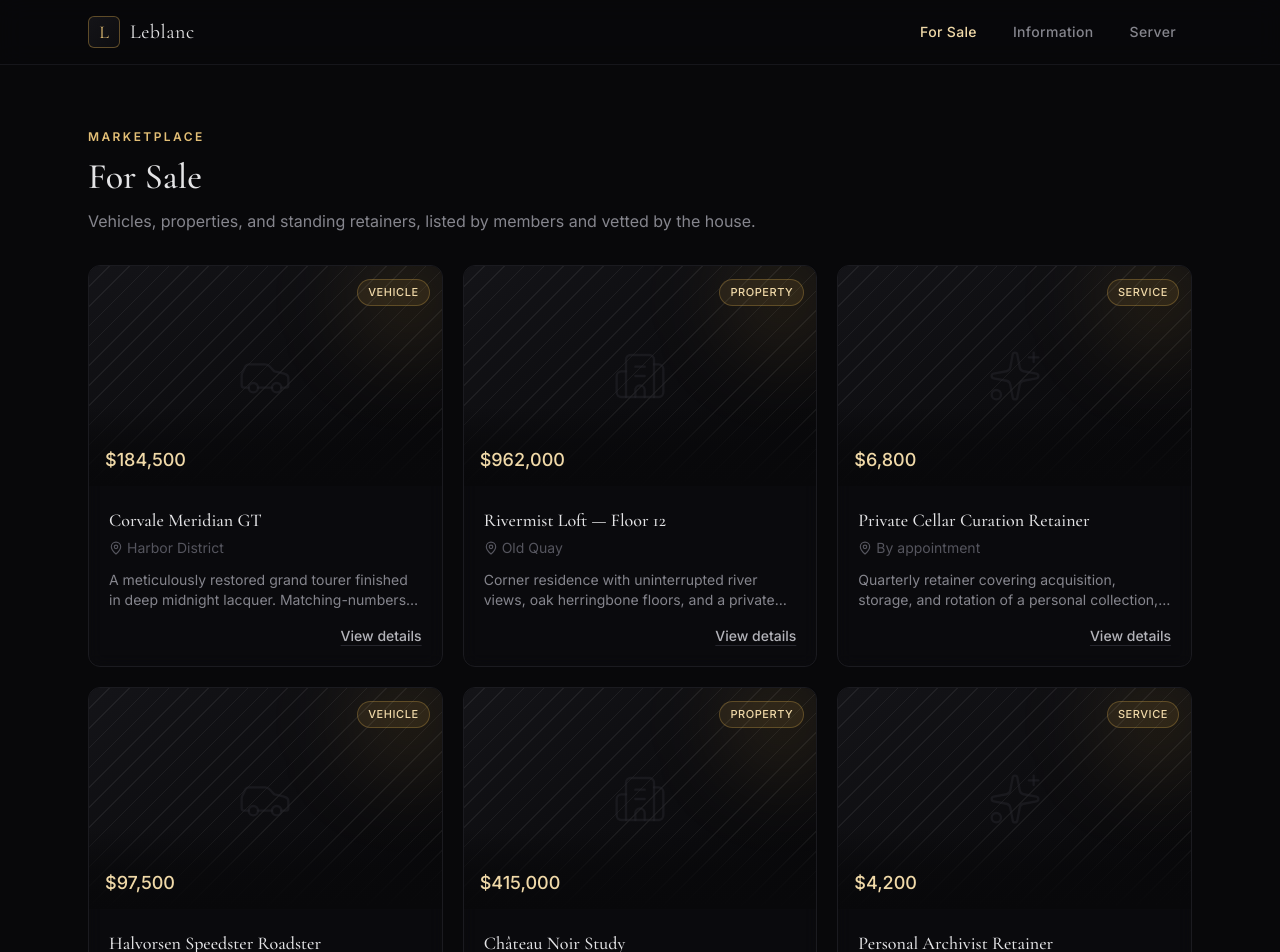
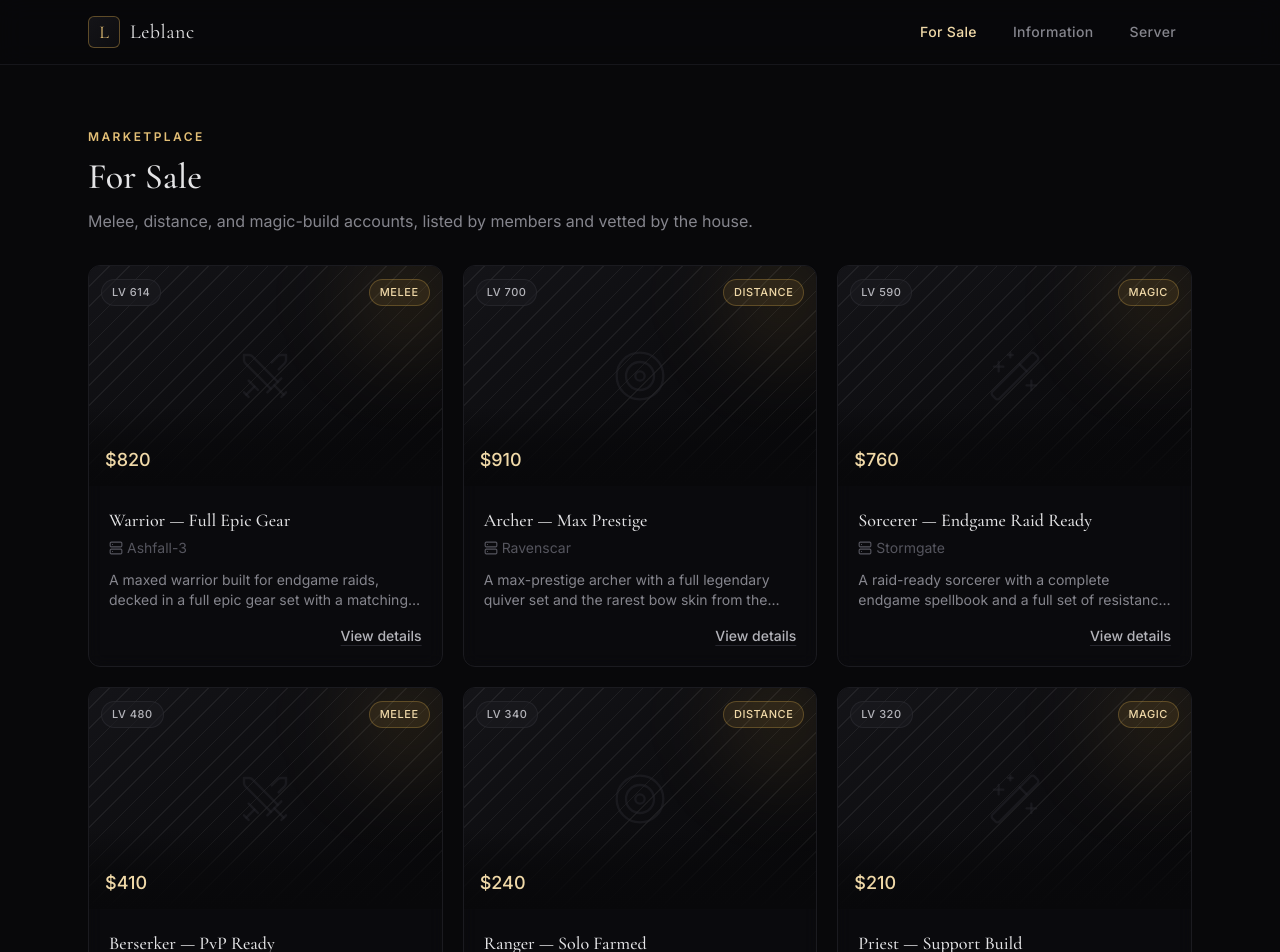
Before and after one commit to Leblancmid/Leblanc, a React (Vite) app: page /for-sale in a window 1280 px wide. Shown: the top 952 px of the page. Built offline with nearby package versions, Linux system fonts and the light colour scheme.

Commit message:
Rework listings as game accounts with Melee/Distance/Magic categories
Replaces the Vehicle/Property/Service taxonomy with build categories
matching the account-marketplace direction (level, server, standing
fields), and rewrites the sample listings and copy to match.

```diff
--- a/src/data/listings.ts
+++ b/src/data/listings.ts
@@ -3,187 +3,201 @@ import type { Listing } from '@/types'
 export const listings: Listing[] = [
   {
     id: 'lb-001',
-    title: 'Corvale Meridian GT',
-    category: 'Vehicle',
-    price: 184500,
-    location: 'Harbor District',
-    seller: 'A. Renoir',
-    condition: 'Concours',
+    title: 'Warrior — Full Epic Gear',
+    category: 'Melee',
+    level: 614,
+    price: 820,
+    server: 'Ashfall-3',
+    seller: 'IronVeil',
+    standing: 'Never banned, clean history',
     description:
-      'A meticulously restored grand tourer finished in deep midnight lacquer. Matching-numbers engine, hand-stitched cabin, and a service history maintained without gaps since delivery.',
-    tags: ['Restored', 'Rare', 'Manual'],
+      'A maxed warrior built for endgame raids, decked in a full epic gear set with a matching legendary greatsword. Guild bank access and a spotless ban-free history included.',
+    tags: ['Full epic gear', 'Legendary weapon', 'Guild access'],
     featured: true,
     postedAt: '2026-07-18',
   },
   {
     id: 'lb-002',
-    title: 'Rivermist Loft — Floor 12',
-    category: 'Property',
-    price: 962000,
-    location: 'Old Quay',
-    seller: 'Leblanc Estates',
-    condition: 'Move-in ready',
+    title: 'Archer — Max Prestige',
+    category: 'Distance',
+    level: 700,
+    price: 910,
+    server: 'Ravenscar',
+    seller: 'Voidkeeper',
+    standing: 'Never banned, clean history',
     description:
-      'Corner residence with uninterrupted river views, oak herringbone floors, and a private elevator landing. Sold with existing furnishings by request.',
-    tags: ['River view', 'Furnished option'],
+      'A max-prestige archer with a full legendary quiver set and the rarest bow skin from the current season. Every major achievement in the game is unlocked on this account.',
+    tags: ['Max prestige', 'Legendary quiver', 'Rare bow skin'],
     featured: true,
     postedAt: '2026-07-15',
   },
   {
     id: 'lb-004',
-    title: 'Private Cellar Curation Retainer',
-    category: 'Service',
-    price: 6800,
-    location: 'By appointment',
-    seller: 'Leblanc Concierge',
-    condition: 'Ongoing',
+    title: 'Sorcerer — Endgame Raid Ready',
+    category: 'Magic',
+    level: 590,
+    price: 760,
+    server: 'Stormgate',
+    seller: 'Lumenna',
+    standing: 'Never banned, clean history',
     description:
-      'Quarterly retainer covering acquisition, storage, and rotation of a personal collection, with tasting notes prepared ahead of every delivery.',
-    tags: ['Concierge', 'Quarterly'],
+      'A raid-ready sorcerer with a complete endgame spellbook and a full set of resistance gear for the current tier of content.',
+    tags: ['Endgame ready', 'Full spellbook', 'Resistance gear'],
     featured: true,
     postedAt: '2026-07-10',
   },
   {
     id: 'lb-005',
-    title: 'Halvorsen Speedster Roadster',
-    category: 'Vehicle',
-    price: 97500,
-    location: 'North Bend',
-    seller: 'T. Halvorsen',
-    condition: 'Good',
+    title: 'Berserker — PvP Ready',
+    category: 'Melee',
+    level: 480,
+    price: 410,
+    server: 'Ironhold',
+    seller: 'GraveTide',
+    standing: 'Verified, no bans',
     description:
-      'Lightweight roadster with a recent suspension rebuild. Two prior owners, both known to the house, complete records included.',
-    tags: ['Convertible', 'Track-ready'],
+      'A battle-tested berserker with a heavy PvP loadout and a deep arena rating. Comes with two rare mounts and a full set of enchanted runes.',
+    tags: ['PvP ready', 'Rare mounts', 'Enchanted runes'],
     postedAt: '2026-07-12',
   },
   {
     id: 'lb-006',
-    title: 'Château Noir Study',
-    category: 'Property',
-    price: 415000,
-    location: 'Hollow Vale',
-    seller: 'Leblanc Estates',
-    condition: 'Needs cosmetic work',
+    title: 'Ranger — Solo Farmed',
+    category: 'Distance',
+    level: 340,
+    price: 240,
+    server: 'Frostvale',
+    seller: 'Hollowmere',
+    standing: 'Verified, no bans',
     description:
-      'A wood-panelled study annex with a private courtyard entrance, sold separately from the main château. Ideal for a discreet second address.',
-    tags: ['Courtyard', 'Detached'],
+      'Entirely solo-farmed from level one, this ranger has a tidy inventory and a reliable set of crafted gear ready for group content.',
+    tags: ['Solo farmed', 'Crafted gear', 'Group ready'],
     postedAt: '2026-07-05',
   },
   {
     id: 'lb-008',
-    title: 'Personal Archivist Retainer',
-    category: 'Service',
-    price: 4200,
-    location: 'Remote or on-site',
-    seller: 'Leblanc Concierge',
-    condition: 'Ongoing',
+    title: 'Priest — Support Build',
+    category: 'Magic',
+    level: 320,
+    price: 210,
+    server: 'Hollow Peak',
+    seller: 'Ashborn',
+    standing: 'Verified, no bans',
     description:
-      'Cataloguing and provenance research for a private collection, delivered as a bound ledger updated on each acquisition.',
-    tags: ['Provenance', 'Ledger'],
+      "A dedicated support priest with a strong healing rotation and every major utility spell unlocked. Well suited to a guild's regular raid team.",
+    tags: ['Support build', 'Utility unlocked'],
     postedAt: '2026-06-30',
   },
   {
     id: 'lb-009',
-    title: 'Rousseau 4DR Tourer',
-    category: 'Vehicle',
-    price: 58900,
-    location: 'Southgate',
-    seller: 'Leblanc Motoring',
-    condition: 'Good',
+    title: 'Knight — Guild Officer',
+    category: 'Melee',
+    level: 390,
+    price: 260,
+    server: 'Thornwatch',
+    seller: 'Duskrunner',
+    standing: 'Clean record, email bound',
     description:
-      'Understated daily tourer, recently reupholstered in oxblood leather. A dependable choice for a discreet arrival.',
-    tags: ['Daily driver', 'Reupholstered'],
+      "A guild officer knight with tank-spec gear and a full raid clear history. Sold with the account's guild rank intact, subject to guild leadership approval.",
+    tags: ['Tank spec', 'Raid cleared', 'Guild rank'],
     postedAt: '2026-06-28',
   },
   {
     id: 'lb-010',
-    title: 'Harbor District Warehouse No. 4',
-    category: 'Property',
-    price: 738000,
-    location: 'Harbor District',
-    seller: 'Leblanc Estates',
-    condition: 'Shell condition',
+    title: 'Gunner — Budget Friendly',
+    category: 'Distance',
+    level: 275,
+    price: 130,
+    server: 'Duneshade',
+    seller: 'Brackenfall',
+    standing: 'Clean record',
     description:
-      'Exposed brick and steel shell awaiting conversion, with existing loading access and cleared title. Plans for a private members’ room available on request.',
-    tags: ['Shell', 'Conversion'],
+      'A dependable gunner build at a fair price, with enough gear to jump straight into mid-tier content without a fresh grind.',
+    tags: ['Budget pick', 'Mid-tier ready'],
     postedAt: '2026-06-22',
   },
   {
     id: 'lb-012',
-    title: 'Late-Night Table Reservation, Standing',
-    category: 'Service',
-    price: 1500,
-    location: 'Leblanc, back room',
-    seller: 'Leblanc House',
-    condition: 'Monthly',
+    title: 'Mage — Rare Skin Collection',
+    category: 'Magic',
+    level: 505,
+    price: 470,
+    server: 'Duskmere',
+    seller: 'QuietStorm',
+    standing: 'Clean record, email bound',
     description:
-      'A standing reservation for the back room, held nightly until midnight, with the evening’s selection prepared without ordering.',
-    tags: ['Standing', 'Members only'],
+      'A well-geared mage with a standout collection of rare cosmetic skins gathered across several limited-time events.',
+    tags: ['Rare skins', 'Well geared'],
     postedAt: '2026-07-01',
   },
   {
     id: 'lb-013',
-    title: 'Corvale Ambre Coupe',
-    category: 'Vehicle',
-    price: 132000,
-    location: 'North Bend',
-    seller: 'Leblanc Motoring',
-    condition: 'Excellent',
+    title: 'Paladin — Rare Mount Bundle',
+    category: 'Melee',
+    level: 552,
+    price: 640,
+    server: 'Sunspire',
+    seller: 'Emberlynn',
+    standing: 'Never banned, minor reports',
     description:
-      'Low-mileage coupe finished in a bespoke amber pearl, ordered new with the full comfort package and never tracked.',
-    tags: ['Low mileage', 'Bespoke color'],
+      'A well-rounded paladin with a rare mount bundle collected over three seasons, plus a full set of seasonal cosmetic armor.',
+    tags: ['Rare mounts', 'Seasonal cosmetics', 'Well-rounded'],
     postedAt: '2026-07-08',
   },
   {
     id: 'lb-014',
-    title: 'Hollow Vale Gatehouse',
-    category: 'Property',
-    price: 288000,
-    location: 'Hollow Vale',
-    seller: 'Leblanc Estates',
-    condition: 'Renovated',
+    title: 'Ranger — Twin Legendary Bows',
+    category: 'Distance',
+    level: 460,
+    price: 520,
+    server: 'Wintermoor',
+    seller: 'Thistlewood',
+    standing: 'Never banned, clean history',
     description:
-      'Former estate gatehouse, fully renovated with the original stonework retained and a small library added to the ground floor.',
-    tags: ['Renovated', 'Stonework'],
+      'Comes with a matched pair of legendary bows from two separate seasonal events, plus a full set of stealth-focused armor.',
+    tags: ['Twin legendaries', 'Stealth armor'],
     postedAt: '2026-06-15',
   },
   {
     id: 'lb-016',
-    title: 'Discreet Transport Retainer',
-    category: 'Service',
-    price: 3900,
-    location: 'City-wide',
-    seller: 'Leblanc Concierge',
-    condition: 'Ongoing',
+    title: 'Sorcerer — PvE Focused',
+    category: 'Magic',
+    level: 250,
+    price: 150,
+    server: 'Emberreach',
+    seller: 'Nightshade',
+    standing: 'Fresh account, unflagged',
     description:
-      'Unmarked vehicle and driver on standing call, available on two hours’ notice, billed monthly regardless of use.',
-    tags: ['On call', 'Unmarked'],
+      'A PvE-focused sorcerer with a tidy rotation and enough gear to comfortably clear normal-mode content.',
+    tags: ['PvE focused', 'Normal mode ready'],
     postedAt: '2026-06-26',
   },
   {
     id: 'lb-017',
-    title: 'Southgate Carriage House',
-    category: 'Property',
-    price: 156000,
-    location: 'Southgate',
-    seller: 'Leblanc Estates',
-    condition: 'Fair, structurally sound',
+    title: 'Archer — Beginner Account',
+    category: 'Distance',
+    level: 190,
+    price: 80,
+    server: 'Sable Coast',
+    seller: 'Corvinus',
+    standing: 'Fresh account, unflagged',
     description:
-      'A compact carriage house suited to a workshop or studio conversion, with original beam ceilings intact throughout.',
-    tags: ['Studio potential', 'Original beams'],
+      'A light, beginner-friendly archer with the early quest lines cleared and just enough gear to skip the slowest part of the climb.',
+    tags: ['Beginner friendly', 'Quests cleared'],
     postedAt: '2026-06-10',
   },
   {
     id: 'lb-018',
-    title: 'Halvorsen Custom Motorcycle',
-    category: 'Vehicle',
-    price: 34500,
-    location: 'Southgate',
-    seller: 'T. Halvorsen',
-    condition: 'Excellent',
+    title: 'Berserker — Fresh Start',
+    category: 'Melee',
+    level: 210,
+    price: 95,
+    server: 'Blackmarsh',
+    seller: 'Ferrowind',
+    standing: 'Fresh account, unflagged',
     description:
-      'One-off build on a stripped and rebuilt frame, finished in hand-painted livery with a single previous owner.',
-    tags: ['One-off', 'Hand-painted'],
+      'An early-game berserker with a clean slate and a modest head start on gear. Good foundation for a new main without the early grind.',
+    tags: ['Early game', 'Clean slate', 'Good starter'],
     postedAt: '2026-07-14',
   },
 ]
--- a/src/features/for-sale/ForSalePage.tsx
+++ b/src/features/for-sale/ForSalePage.tsx
@@ -22,7 +22,7 @@ export function ForSalePage() {
       <SectionHeading
         eyebrow="Marketplace"
         title="For Sale"
-        description="Vehicles, properties, and standing retainers, listed by members and vetted by the house."
+        description="Melee, distance, and magic-build accounts, listed by members and vetted by the house."
       />
 
       <div className="mt-8 grid gap-5 sm:grid-cols-2 lg:grid-cols-3">
--- a/src/features/for-sale/ListingCard.tsx
+++ b/src/features/for-sale/ListingCard.tsx
@@ -1,4 +1,4 @@
-import { MapPin } from 'lucide-react'
+import { Server } from 'lucide-react'
 import { Card } from '@/components/ui/Card'
 import type { Listing } from '@/types'
 import { ListingThumbnail } from './ListingThumbnail'
@@ -16,8 +16,8 @@ export function ListingCard({ listing, onSelect }: ListingCardProps) {
       <div className="flex flex-1 flex-col p-5">
         <h3 className="text-lg font-medium text-ink-100">{listing.title}</h3>
         <p className="mt-1 flex items-center gap-1 text-sm text-ink-400">
-          <MapPin className="size-3.5" />
-          {listing.location}
+          <Server className="size-3.5" />
+          {listing.server}
         </p>
         <p className="mt-3 flex-1 line-clamp-2 text-sm text-ink-300">{listing.description}</p>
 
--- a/src/features/for-sale/ListingModal.tsx
+++ b/src/features/for-sale/ListingModal.tsx
@@ -1,4 +1,4 @@
-import { MapPin, User, CalendarDays, Tag } from 'lucide-react'
+import { Server, User, CalendarDays, ShieldCheck, Star } from 'lucide-react'
 import { Modal } from '@/components/modals/Modal'
 import { Badge } from '@/components/ui/Badge'
 import { Button } from '@/components/ui/Button'
@@ -34,8 +34,8 @@ export function ListingModal({ listing, onClose, onInquire }: ListingModalProps)
       title={listing.title}
       description={
         <span className="flex items-center gap-1.5">
-          <MapPin className="size-3.5" />
-          {listing.location}
+          <Server className="size-3.5" />
+          {listing.server}
         </span>
       }
       footer={
@@ -52,12 +52,16 @@ export function ListingModal({ listing, onClose, onInquire }: ListingModalProps)
 
         <div className="grid grid-cols-2 gap-4 rounded-lg border border-ink-700 bg-ink-800/40 p-4 text-sm">
           <div className="flex items-center gap-2 text-ink-300">
+            <Star className="size-4 text-ink-500" />
+            <span>Level {listing.level}</span>
+          </div>
+          <div className="flex items-center gap-2 text-ink-300">
             <User className="size-4 text-ink-500" />
             <span>{listing.seller}</span>
           </div>
           <div className="flex items-center gap-2 text-ink-300">
-            <Tag className="size-4 text-ink-500" />
-            <span>{listing.condition}</span>
+            <ShieldCheck className="size-4 text-ink-500" />
+            <span>{listing.standing}</span>
           </div>
           <div className="flex items-center gap-2 text-ink-300">
             <CalendarDays className="size-4 text-ink-500" />
--- a/src/features/for-sale/ListingThumbnail.tsx
+++ b/src/features/for-sale/ListingThumbnail.tsx
@@ -1,12 +1,12 @@
-import { Car, Building2, Sparkles, type LucideIcon } from 'lucide-react'
+import { Swords, Target, Wand2, type LucideIcon } from 'lucide-react'
 import { Badge } from '@/components/ui/Badge'
 import { cn } from '@/lib/cn'
 import type { Listing } from '@/types'
 
 const categoryIcon: Record<Listing['category'], LucideIcon> = {
-  Vehicle: Car,
-  Property: Building2,
-  Service: Sparkles,
+  Melee: Swords,
+  Distance: Target,
+  Magic: Wand2,
 }
 
 const currency = new Intl.NumberFormat('en-US', {
@@ -66,6 +66,10 @@ export function ListingThumbnail({
         </>
       )}
 
+      <div className="absolute left-3 top-3">
+        <Badge tone="neutral">LV {listing.level}</Badge>
+      </div>
+
       <div className="absolute right-3 top-3">
         <Badge tone="gold">{listing.category}</Badge>
       </div>
--- a/src/features/home/HomePage.tsx
+++ b/src/features/home/HomePage.tsx
@@ -73,7 +73,7 @@ export function HomePage() {
                 <ListingThumbnail listing={listing} />
                 <div className="flex flex-1 flex-col p-5">
                   <h3 className="text-lg font-medium text-ink-100">{listing.title}</h3>
-                  <p className="mt-1 flex-1 text-sm text-ink-400">{listing.location}</p>
+                  <p className="mt-1 flex-1 text-sm text-ink-400">{listing.server}</p>
                   <Link
                     to="/for-sale"
                     className="mt-4 flex items-center gap-1.5 self-end text-sm text-ink-300 transition-colors hover:text-gold-300"
@@ -94,7 +94,7 @@ export function HomePage() {
             {[
               {
                 title: 'For Sale',
-                description: 'Vehicles, properties, and standing retainers.',
+                description: 'Melee, distance, and magic builds, leveled and vetted by the house.',
                 to: '/for-sale',
               },
               {
```
Also changed, not shown: src/types/index.ts (+4 -3 lines).
